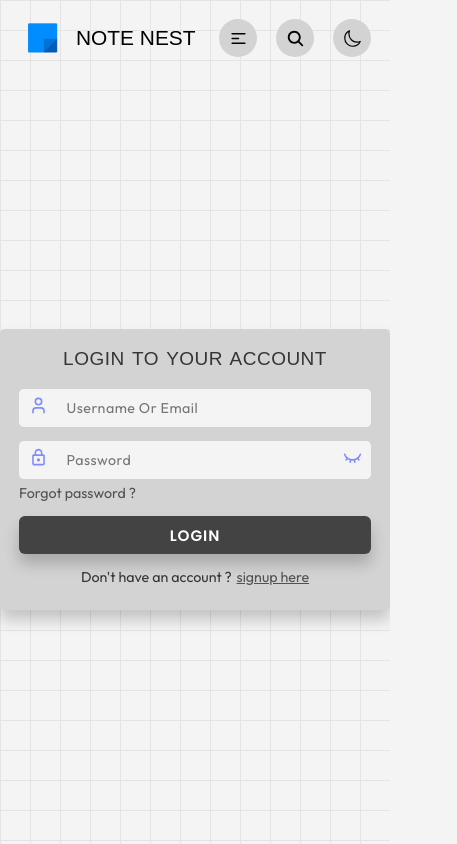
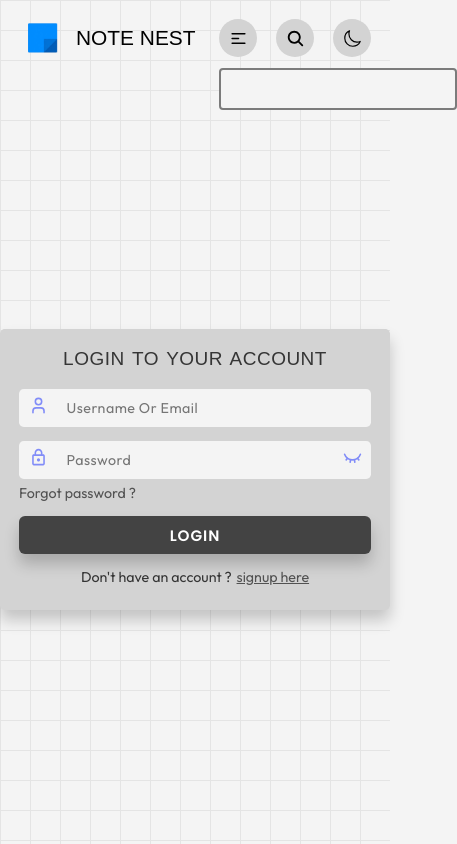
Before and after one commit to yashchohtel/My-notes-mern-app, a React (Vite) app in the folder FRONTEND/: page /register in a window 390 px wide. Shown: the whole page, 457 px wide, since content can reach past the window. Built offline with nearby package versions, Linux system fonts and the light colour scheme; no server answers; a web font is replaced by a local one.

Commit message:
making navbar responsive

```diff
--- a/FRONTEND/src/Components/Navbar/Navbar.jsx
+++ b/FRONTEND/src/Components/Navbar/Navbar.jsx
@@ -155,34 +155,42 @@ const Navbar = ({ searchQuery, setSearchQuery }) => {
 
                         {/* All note button */}
                         {isHome &&
-                            <div className="allNotes_btn nav_btn_container">
+                            <div className="allNotes_btn nav_btn_container responsive">
 
                                 {/* notes icon */}
-                                <NavLink to="/home"
-                                    end
+                                <NavLink to="/home" end
                                     className={({ isActive }) => `navbar_circular_btn ${(isActive || location.pathname === "/home") ? 'active' : ''}`}>
                                     <FaRegNoteSticky />
                                 </NavLink>
+
+                                {/* link name */}
+                                <p className='link_name'>ALL NOTES</p>
 
                             </div>
                         }
 
                         {/* important note button */}
                         {isHome &&
-                            <div className="important_btn nav_btn_container">
+                            <div className="important_btn nav_btn_container responsive">
 
                                 {/* star icon */}
                                 <NavLink to="/home/important-notes" className={({ isActive }) => `navbar_circular_btn ${isActive ? 'active' : ''}`}> <FaRegStar /> </NavLink>
+
+                                {/* link name */}
+                                <p className='link_name'>IMPORTENT NOTES</p>
 
                             </div>
                         }
 
                         {/* recucle bin button */}
                         {isHome &&
-                            <div className="recycle_btn nav_btn_container">
+                            <div className="recycle_btn nav_btn_container responsive">
 
                                 {/* bin icon */}
                                 <NavLink to="/home/deleted-notes" className={({ isActive }) => `navbar_circular_btn ${isActive ? 'active' : ''}`}> <PiRecycleBold /> </NavLink>
+
+                                {/* link name */}
+                                <p className='link_name'>DELETED NOTES</p>
 
                             </div>
                         }
--- a/FRONTEND/src/Components/Navbar/navbar.css
+++ b/FRONTEND/src/Components/Navbar/navbar.css
@@ -65,6 +65,13 @@
     transition: var(--transition);
 }
 
+.link_name {
+    font-size: 1.5rem;
+    font-weight: 700;
+    font-family: var(--font-four);
+    display: none;
+}
+
 .navbar_circular_btn {
     background: var(--bg-secondary);
     color: var(--text-color-primary-light);
@@ -73,8 +80,8 @@
     justify-content: center;
     font-size: 2rem;
     transition: var(--transition);
-    height: 100%;
-    width: 100%;
+    height: 4rem;
+    width: 4rem;
     border-radius: 50%;
     overflow: hidden;
 }
@@ -106,7 +113,7 @@
 }
 
 /* menu button */
-.navigationMenu_btn{
+.navigationMenu_btn {
     display: none;
 }
 
@@ -204,14 +211,39 @@
 @media (max-width: 700px) {
 
     /* navigation menu */
-    .nevigationMenu{
-        display: none;
+    .nevigationMenu {
+        position: absolute;
+        top: 130%;
+        z-index: 2;
+        border-radius: 4px;
+        flex-direction: column;
+        width: 25rem;
+        align-items: flex-start;
+        background: var(--bg-primary);
+        padding: 2rem 1rem;
+        border: 2px solid var(--border-dark);
     }
 
     /* mevigation menu button*/
-    .navigationMenu_btn{
+    .navigationMenu_btn {
         display: block;
     }
+
+    .navbar_circular_btn {
+        background: var(--bg-secondary);
+    }
+
+    .responsive {
+        display: flex;
+        align-items: center;
+        width: 100%;
+        gap: 1rem;
+    }
+
+    .link_name {
+        display: block;
+    }
+
 }
 
 @media (max-width: 480px) {
```
Lines whose indentation alone changed are shown as unchanged.
